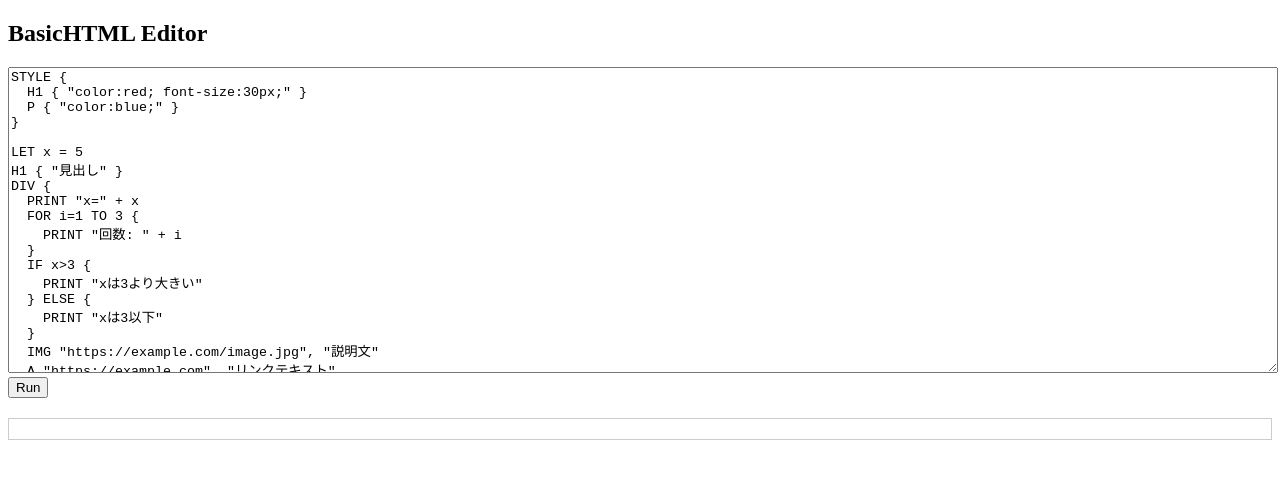
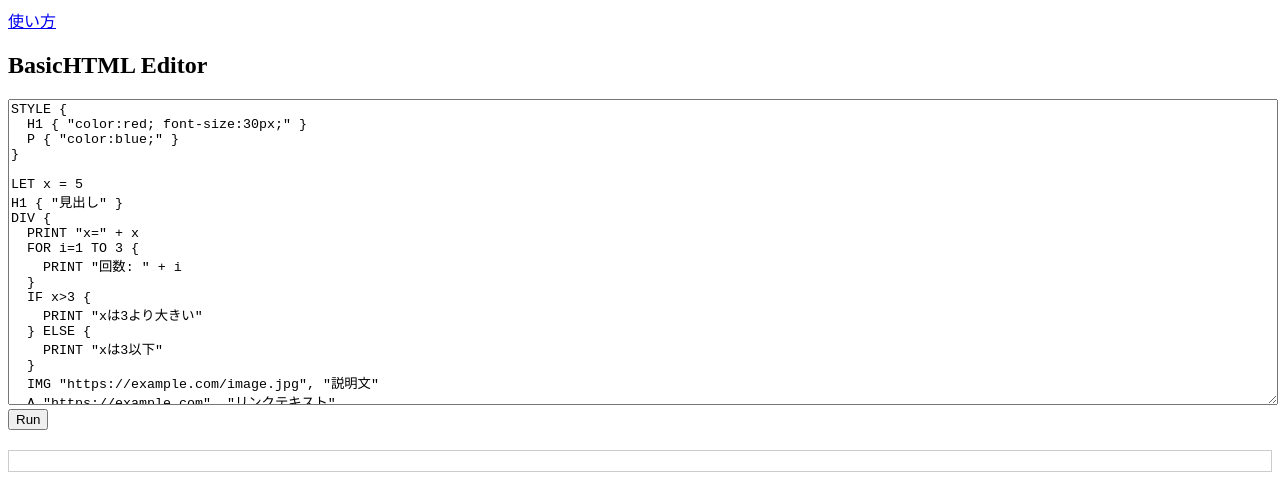
Before and after one commit to 220577-hash/basichtml, a plain HTML site: page index.html in a window 1280 px wide. Drawn offline with Linux system fonts and the light colour scheme.

Commit message:
Update index.html

```diff
--- a/index.html
+++ b/index.html
@@ -5,6 +5,7 @@
 <title>BasicHTML</title>
 </head>
 <body>
+  <a href="./about.html">使い方</a>
 <h2>BasicHTML Editor</h2>
 <textarea id="code" style="width:100%;height:300px;">
 STYLE {
```
